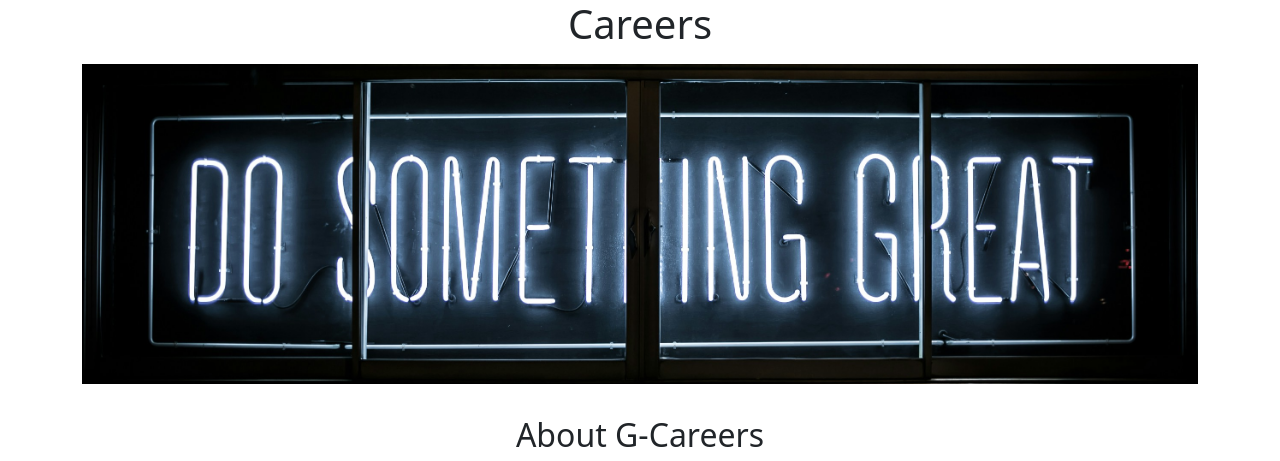
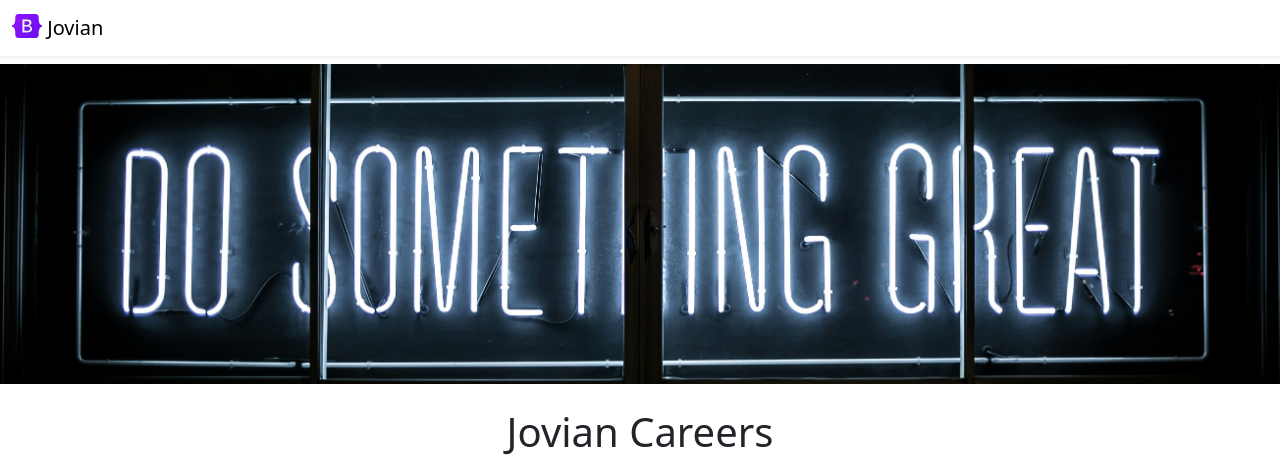
Before and after one commit to GirishNaik711/careers-website-v2, a Flask app: page / in a window 1280 px wide. Shown: the top 461 px of the page. Run offline with Flask 3, Linux system fonts and the light colour scheme.

Commit message:
functional and asthetic improvements

```diff
--- /dev/null
+++ b/templates/footer.html
@@ -0,0 +1,11 @@
+<div class="container">
+  <footer class="py-3 my-4">
+    <ul class="nav justify-content-center border-bottom pb-3 mb-3">
+      <li class="nav-item"><a href="https://www.jovian.ai" class="nav-link px-2 text-body-secondary">Home</a></li>
+      <li class="nav-item"><a href="https://www.jovian.ai/learn" class="nav-link px-2 text-body-secondary">Courses</a></li>
+      <li class="nav-item"><a href="https://www.jovian.ai/events" class="nav-link px-2 text-body-secondary">Events</a></li>
+      <li class="nav-item"><a href="https://www.jovian.ai/about" class="nav-link px-2 text-body-secondary">About</a></li>
+    </ul>
+    <p class="text-center text-body-secondary">&copy; 2024 Company, Inc</p>
+  </footer>
+</div>
--- a/templates/home.html
+++ b/templates/home.html
@@ -10,18 +10,27 @@
         width:100%;
         object-fit: cover;
         height: 320px;
+        margin-bottom:16px;
       }
     </style>
-    <title G-Careers></title>
+    <title Jovian Careers></title>
+  </head>
 
     <body>
+      {% include 'nav.html' %}
+      <img class='img-fluid mt-2 mb-4' id="banner" src= "https://4adb3d26-b159-4fac-a35d-287d34dab5d5-00-hrluh2fv0dwy.sisko.replit.dev/static/banner.jpg">
       <div class='container'>
-        <h1 class='text-center'>Careers</h1>
-        <img class='img-fluid mt-2 mb-4' id="banner" src= "https://4adb3d26-b159-4fac-a35d-287d34dab5d5-00-hrluh2fv0dwy.sisko.replit.dev/static/banner.jpg">
-        <h2 class='text-center mt-2 mb-4'>About G-Careers</h2>
-        <p class='lead'>
-          Lorem ipsum dolor sit amet, consectetur adipiscing elit, sed do eiusmod tempor incididunt ut labore et dolore magna aliqua. Ut enim ad minim veniam, quis nostrud exercitation ullamco laboris nisi ut aliquip ex ea commodo consequat. Duis aute irure dolor in reprehenderit in voluptate velit esse cillum dolore eu fugiat nulla pariatur. Excepteur sint occaecat cupidatat non proident, sunt in culpa qui officia deserunt mollit anim id est laborum.
+        <h1 class='text-center'>Jovian Careers</h1>
+        <div class='row' style='bottom:16px;'>
+          <div class='col-md-6'>
+        <p class='lead'><b>
+          Lorem ipsum dolor sit amet, consectetur adipiscing elit, sed do eiusmod tempor incididunt ut labore et dolore magna aliqua. Ut enim ad minim veniam, quis nostrud exercitation ullamco laboris nisi ut aliquip ex ea commodo consequat. Duis aute irure dolor in reprehenderit in voluptate velit esse cillum dolore eu fugiat nulla pariatur. Excepteur sint occaecat cupidatat non proident, sunt in culpa qui officia deserunt mollit anim id est laborum.</b>
         </p>
+          </div>
+          <div class='d-none d-md-block col-6'>
+          <img src='/static/people.jpg' style='height:320px;border-radius:4px; margin-bottom:16px;'>
+          </div>
+        </div>
         <h2 class='text-center mt-2 mb-4'>Open Positions</h2>
         <p >
           {% for job in jobs %}
@@ -30,10 +39,9 @@
           {% endfor %}
         </p>
         <div class='text-center' >
-        <button class='btn btn-primary bt-lg'> Contact Us </button>
-          <p class='mt-4'>Copyright 2024 Girish</p>
+        <a href="mailto:hello@jovian.ai?subject=Question%20about%20Job%20Openings&body=My%20Name%3A%20%3Cyour%20name%20here%3E%0D%0AMy%20Question%3A%20%3Center%20your%20question%20here%3E" class='btn btn-primary bt-lg'> Contact Us </a>
         </div>
       </div>
+      {% include 'footer.html'%}
     </body>
-  </head>
 </html>
--- a/templates/jobitem.html
+++ b/templates/jobitem.html
@@ -11,6 +11,6 @@
       {% endif %}
   </div>
   <div class='col-2'>
-    <button type="button" class="btn btn-outline-primary">Apply</button>
+    <a href="mailto:hello@jovian.ai?subject=Application%20for%20{{job['title']}}&body=My%20Name%3A%20%3Cyour%20name%20here%3E%0D%0AMy%20Resume%20Link%3A%20%3Cresume%20link%3E%0D%0AMy%20Name%3A%20%3Cyour%20Linkedin%20link%3E" type="button" class="btn btn-outline-primary">Apply</a>
   </div>
 </div>
--- /dev/null
+++ b/templates/nav.html
@@ -0,0 +1,9 @@
+<nav class="navbar shadow-sm fixed-top bg-white">
+  <div class="container-fluid">
+    <a class="navbar-brand" href="#">
+      <img src="/static/bootstrap-logo.svg" alt="Logo" width="30" height="24" class="d-inline-block align-text-top">
+     Jovian
+    </a>
+  </div>
+</nav>
+<div style='height:56px'></div>
```
Also changed, not shown: static/bootstrap-logo.svg (added), 1 other file.
